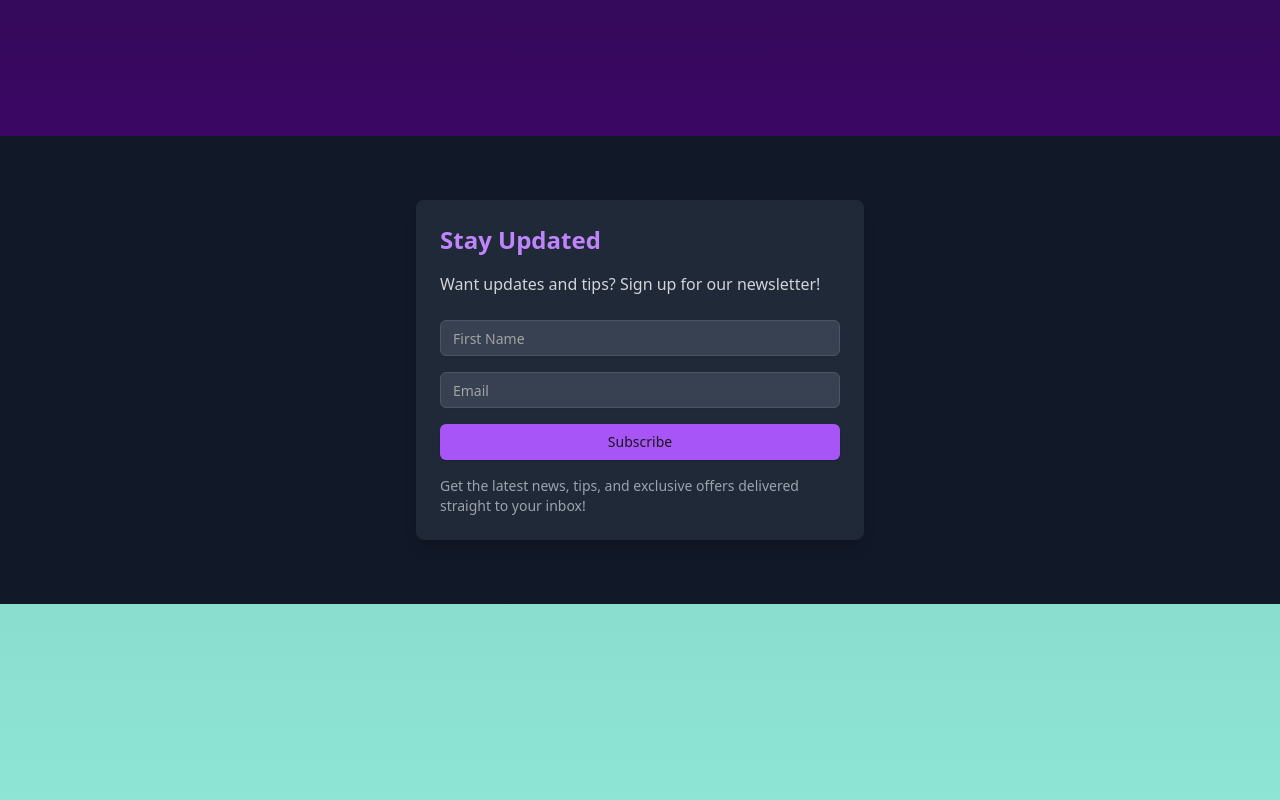
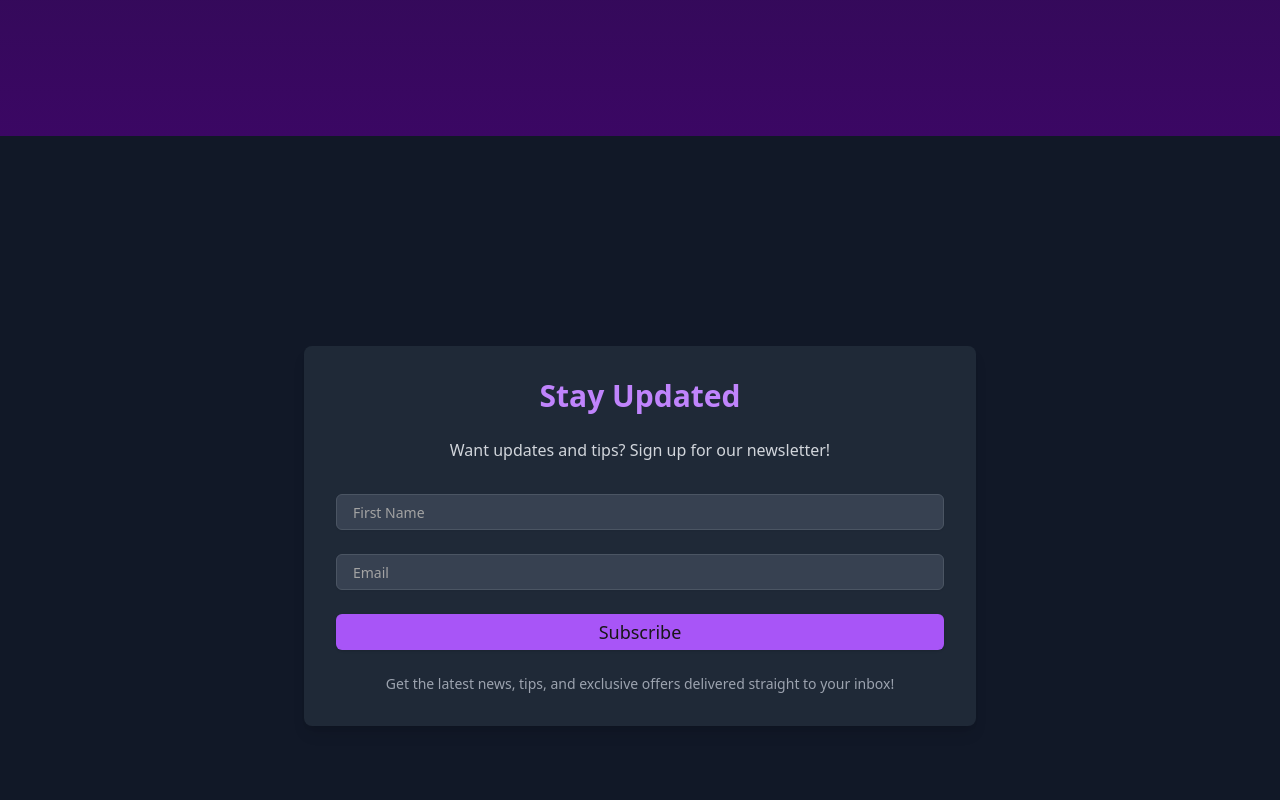
Before and after one commit to Pheonixrog/powermate, a Next.js app: page / in a window 1280 px wide. Shown: the part 5280-6080 px from the top of the page. Built offline with nearby package versions, Linux system fonts and the light colour scheme; a web font is replaced by a local one.

Commit message:
updating

```diff
--- a/src/components/AboutUs.tsx
+++ b/src/components/AboutUs.tsx
@@ -7,9 +7,10 @@ import { motion } from 'framer-motion'
 
 export function AboutUs() {
   return (
-    <ScrollRevealCard index={4} className="p-12 md:p-20" backgroundColor="bg-purple-950">
-      <div className="container mx-auto">
-        <div className="max-w-4xl mx-auto">
+    <ScrollRevealCard index={4} className="p-12 md:p-20" backgroundColor="bg-gradient-to-t from-teal-950 to-gray-400">
+      <div className="container h-screen w-screen mx-auto flex justify-center items-center">
+
+        <div className="max-w-4xl mx-auto ">
           <EnhancedTypography
             text="About Us"
             className="text-4xl md:text-5xl font-bold mb-10 text-center"
--- a/src/components/NewsletterSignup.tsx
+++ b/src/components/NewsletterSignup.tsx
@@ -12,7 +12,6 @@ export function NewsletterSignup() {
 
   const handleSubmit = (e: React.FormEvent) => {
     e.preventDefault()
-    // Here you would typically send the data to your backend
     console.log('Submitted:', { firstName, email })
     toast({
       title: "Subscribed!",
@@ -23,18 +22,17 @@ export function NewsletterSignup() {
   }
 
   return (
-    <section className="py-16 bg-gray-900">
-      <div className="container mx-auto px-4">
+    <section className="py-16 h-screen bg-gray-900 flex items-center justify-center">
       <motion.div
         initial={{ opacity: 0, y: 20 }}
         animate={{ opacity: 1, y: 0 }}
         transition={{ duration: 0.5 }}
-          className="max-w-md mx-auto bg-gray-800 rounded-lg shadow-lg overflow-hidden"
+        className="w-full max-w-2xl bg-gray-800 rounded-lg shadow-lg overflow-hidden"
       >
-          <div className="p-6">
-            <h2 className="text-2xl font-bold mb-4 text-purple-400">Stay Updated</h2>
-            <p className="text-gray-300 mb-6">Want updates and tips? Sign up for our newsletter!</p>
-            <form onSubmit={handleSubmit} className="space-y-4">
+        <div className="p-8">
+          <h2 className="text-3xl font-bold mb-6 text-purple-400 text-center">Stay Updated</h2>
+          <p className="text-gray-300 mb-8 text-center">Want updates and tips? Sign up for our newsletter!</p>
+          <form onSubmit={handleSubmit} className="space-y-6">
             <div>
               <Input
                 type="text"
@@ -42,7 +40,7 @@ export function NewsletterSignup() {
                 value={firstName}
                 onChange={(e) => setFirstName(e.target.value)}
                 required
-                  className="bg-gray-700 text-white border-gray-600 focus:border-purple-400"
+                className="bg-gray-700 text-white border-gray-600 focus:border-purple-400 w-full p-4 rounded-md"
               />
             </div>
             <div>
@@ -52,19 +50,18 @@ export function NewsletterSignup() {
                 value={email}
                 onChange={(e) => setEmail(e.target.value)}
                 required
-                  className="bg-gray-700 text-white border-gray-600 focus:border-purple-400"
+                className="bg-gray-700 text-white border-gray-600 focus:border-purple-400 w-full p-4 rounded-md"
               />
             </div>
-              <Button type="submit" className="w-full bg-purple-500 hover:bg-purple-600">
+            <Button type="submit" className="w-full py-4 bg-purple-500 hover:bg-purple-600 text-lg rounded-md">
               Subscribe
             </Button>
           </form>
-            <p className="text-sm text-gray-400 mt-4">
+          <p className="text-sm text-gray-400 mt-6 text-center">
             Get the latest news, tips, and exclusive offers delivered straight to your inbox!
           </p>
         </div>
       </motion.div>
-      </div>
     </section>
   )
 }
```
Lines whose indentation alone changed are shown as unchanged.
